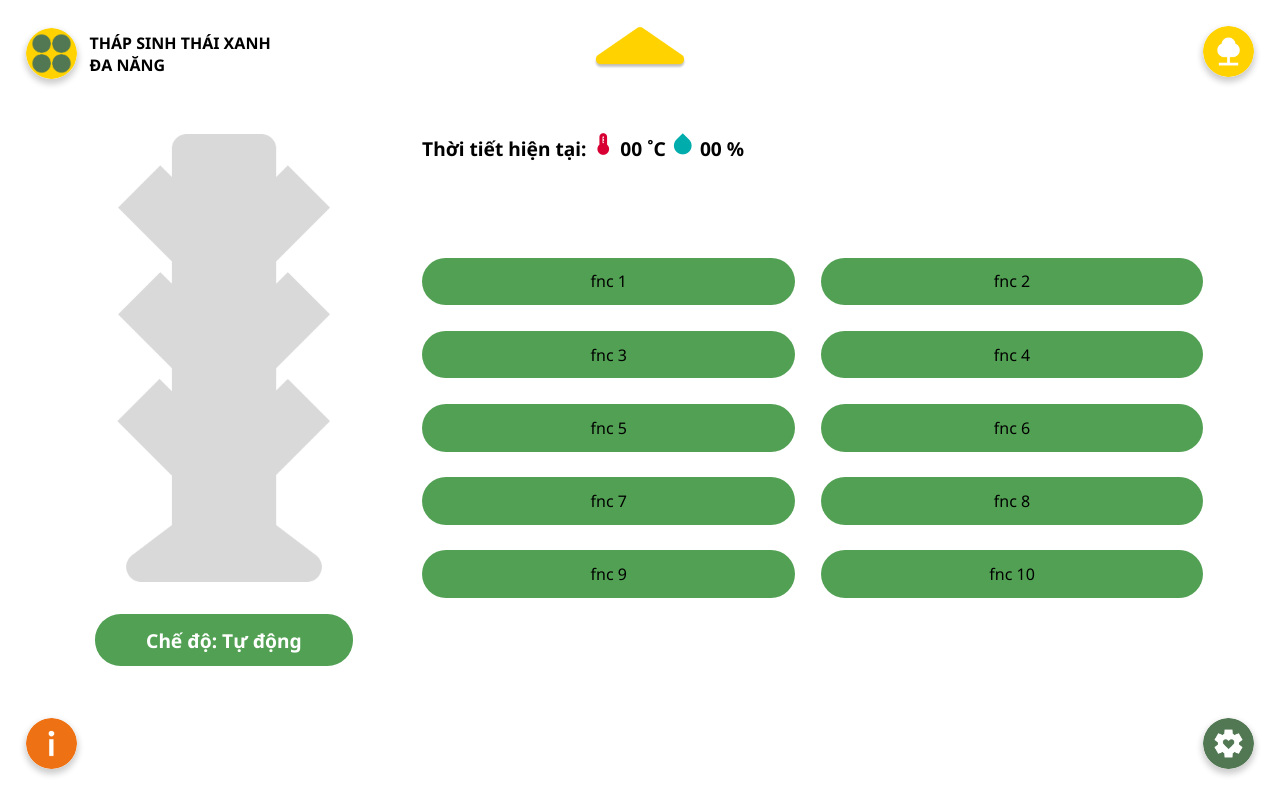
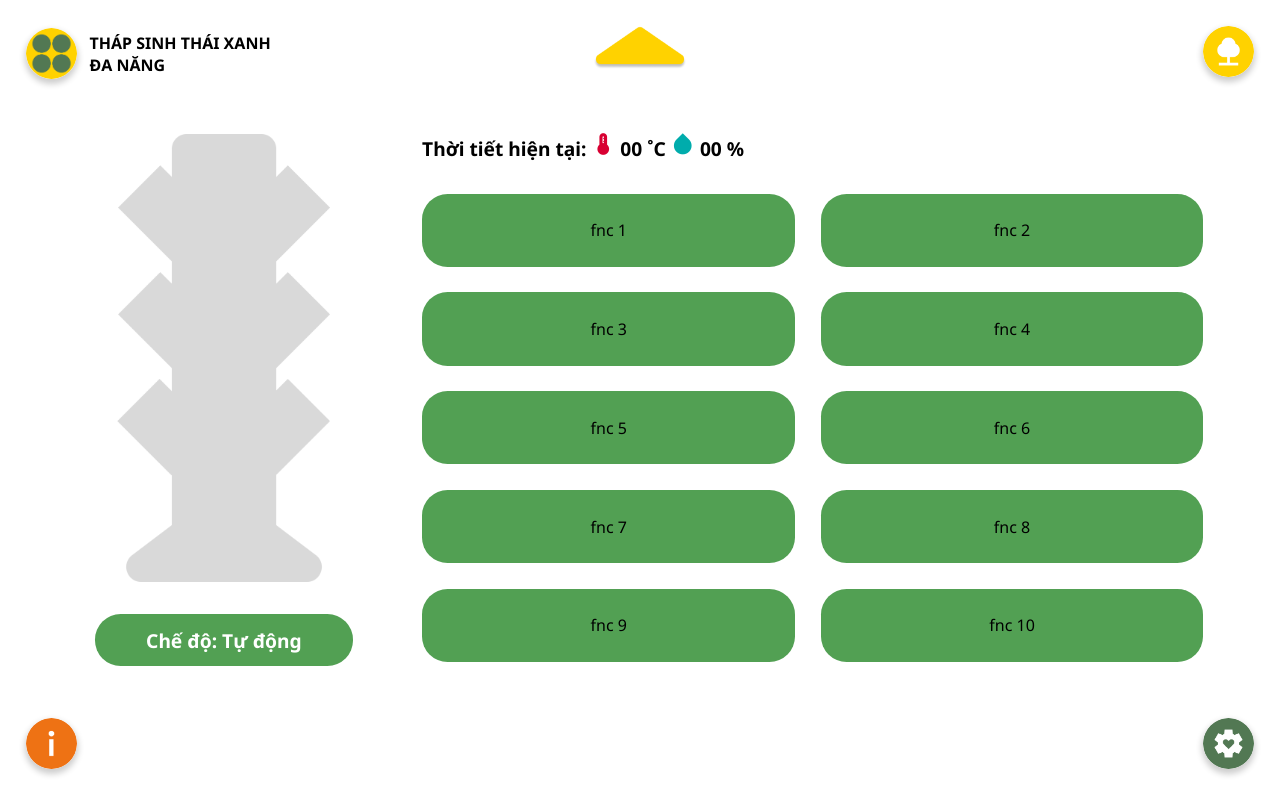
Before and after one commit to TeazTheHano/HN80ThapThuyCanh, a Node server app: page / in a window 1280 px wide. Run offline with Node 20, Linux system fonts and the light colour scheme.

Commit message:
done ux ui

```diff
--- a/public/stylesheets/index.css
+++ b/public/stylesheets/index.css
@@ -207,7 +207,7 @@ main {
                         gap: 1vw;
                         align-items: center;
                         justify-content: center;
-                        padding: 1vw;
+                        padding: 2vw;
                         border-radius: 2vw;
                         background-color: rgba(82, 160, 83, 1);
                         cursor: pointer;
```
